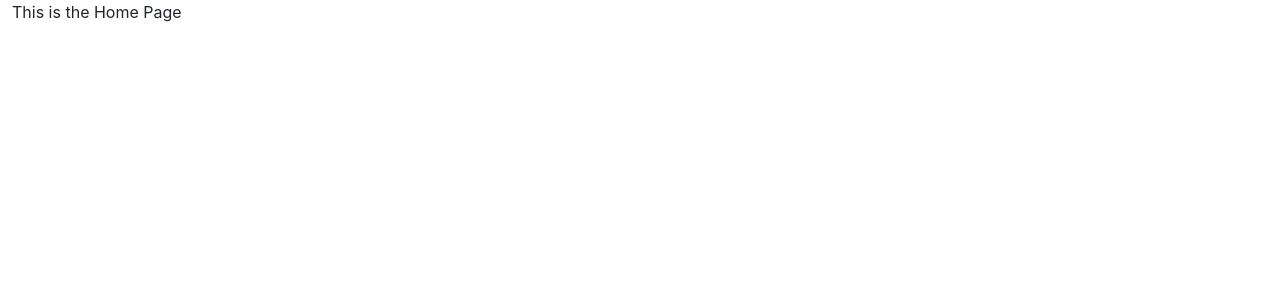
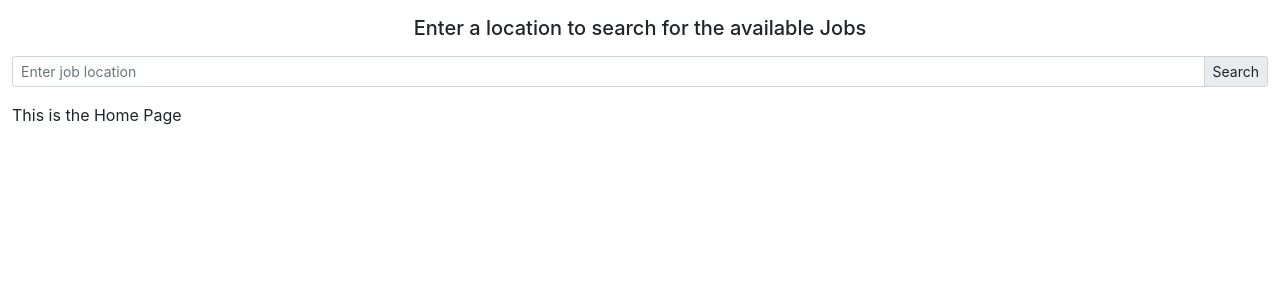
Before and after one commit to verenceLola/GraphQLJobs, a Next.js app: page / in a window 1280 px wide. Shown: the top 300 px of the page. Built offline with nearby package versions, Linux system fonts and the light colour scheme.

Commit message:
- add the search component

```diff
--- /dev/null
+++ b/components/SearchJob.js
@@ -0,0 +1,26 @@
+import { useState } from 'react';
+
+const SearchJob = () => {
+	const [location, setLocation] = useState('');
+
+	const handleOnChange = ({target: {value}}) => setLocation(value);
+
+
+	const handleOnSearch = () => {
+		console.log('Searching jobs', location);
+	};
+
+	return (
+		<div className='container-fluid'>
+			<div className='text-center m-3'>
+				<p className='h5'>Enter a location to search for the available Jobs</p>
+			</div>
+			<div className='input-group input-group-sm mb-3'>
+				<input type='text' className='form-control shadow-none' onChange={handleOnChange} placeholder='Enter job location' aria-label='Enter Job Location' aria-describedby='basic-addon-1' />
+				<span className='input-group-text' onClick={handleOnSearch} role='button' id='basic-addon-1'>Search</span>
+			</div>
+		</div>
+	);
+};
+
+export default SearchJob;
--- a/pages/index.js
+++ b/pages/index.js
@@ -1,9 +1,27 @@
-const Home = () => {
+import propTypes from 'prop-types';
+
+import SearchJob from '../components/SearchJob';
+
+const Home = ({availableJobs}) => {
+	console.log({availableJobs});
+
 	return (
-		<div className='container-fluid'>
+		<>
+			<SearchJob />
+			<div className='container-fluid'>
 			This is the Home Page
-		</div>
+			</div>
+		</>
+
 	);
+};
+
+Home.propTypes = {
+	availableJobs: propTypes.arrayOf(propTypes.shape())
+};
+
+Home.defaultProps = {
+	availableJobs: []
 };
 
 
```
